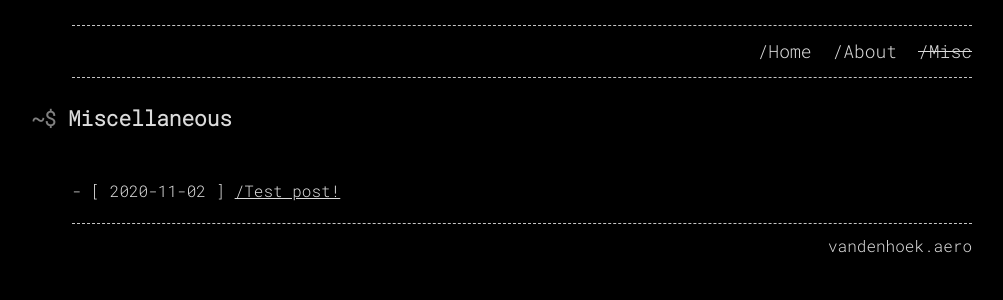
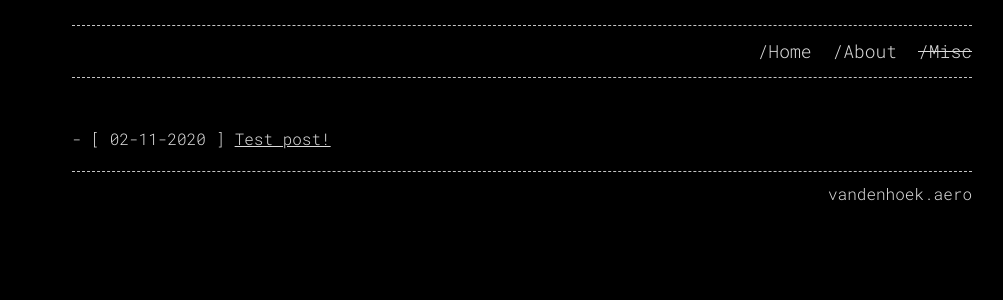
Before and after one commit to mvdhoek/mvdhoek.github.io, a Jekyll site: the page built from misc.md, in a window 1280 px wide. Shown: the top 300 px of the page, without its empty margins (118-1121 px from the left). Built offline with Jekyll 4.4.1, drawn with Linux system fonts in a browser that asks for light colours; nearby versions of some CDN libraries.

Commit message:
Made some minor changes to the misc layout

```diff
--- a/_layouts/misc.html
+++ b/_layouts/misc.html
@@ -2,8 +2,7 @@
 layout: default
 ---
 
-{{ content }}
-
+<!-- {{ content }} -->
 <!-- <h2>Posts</h2> -->
 {% assign contentwonl = content | strip_newlines %} {% unless contentwonl == ""  %} <br /> {% endunless %} <!-- add line break if there is any content -->
 
@@ -11,7 +10,7 @@ layout: default
   <ul>
     {%- for post in site.posts -%}
     <li>
-      {%- assign date_format = "%Y-%m-%d" -%}
+      {%- assign date_format = "%d-%m-%Y" -%}
       [ {{ post.date | date: date_format }} ] <a href="{{ post.url | relative_url }}">{{ post.title | escape }}</a>
     </li>
     {%- endfor -%}
--- a/_layouts/post.html
+++ b/_layouts/post.html
@@ -2,6 +2,6 @@
 layout: default
 ---
 
-<p style="text-align:right;"><a href="/misc">return to index</a></p>
+<p style="text-align:right;"><a href="/misc">< return to index</a></p>
 
 {{ content }}
```
Also changed, not shown: _posts/2020-11-02-test-post.md (+1 -1 lines).
